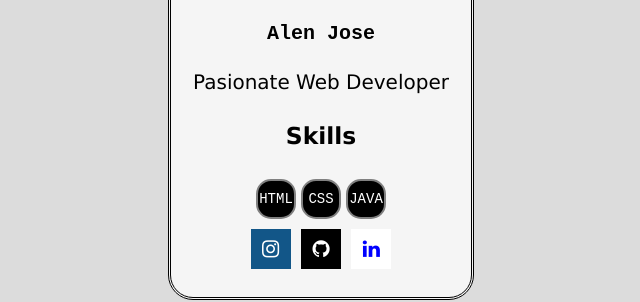
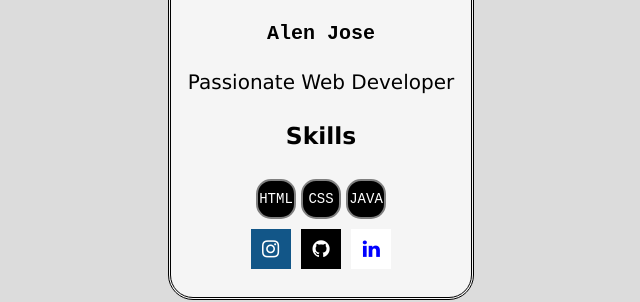
Before and after one commit to Alenjose007-wq/webpage, a plain HTML site: page index.html in a window 1280 px wide. Shown: the part 206-508 px from the top of the page, 319-959 px from the left. Drawn offline with Linux system fonts and the light colour scheme.

Commit message:
Add files via upload

```diff
--- a/index.html
+++ b/index.html
@@ -21,7 +21,7 @@
                 <pre><b>Alen Jose</b></pre>
                 </div>
                 <div>
-                    <pr>Pasionate Web Developer</pr>
+                    <pr>Passionate Web Developer</pr>
                 </div>
                 <h3><b>Skills</b></h3>
                 <div class="skills">
```
